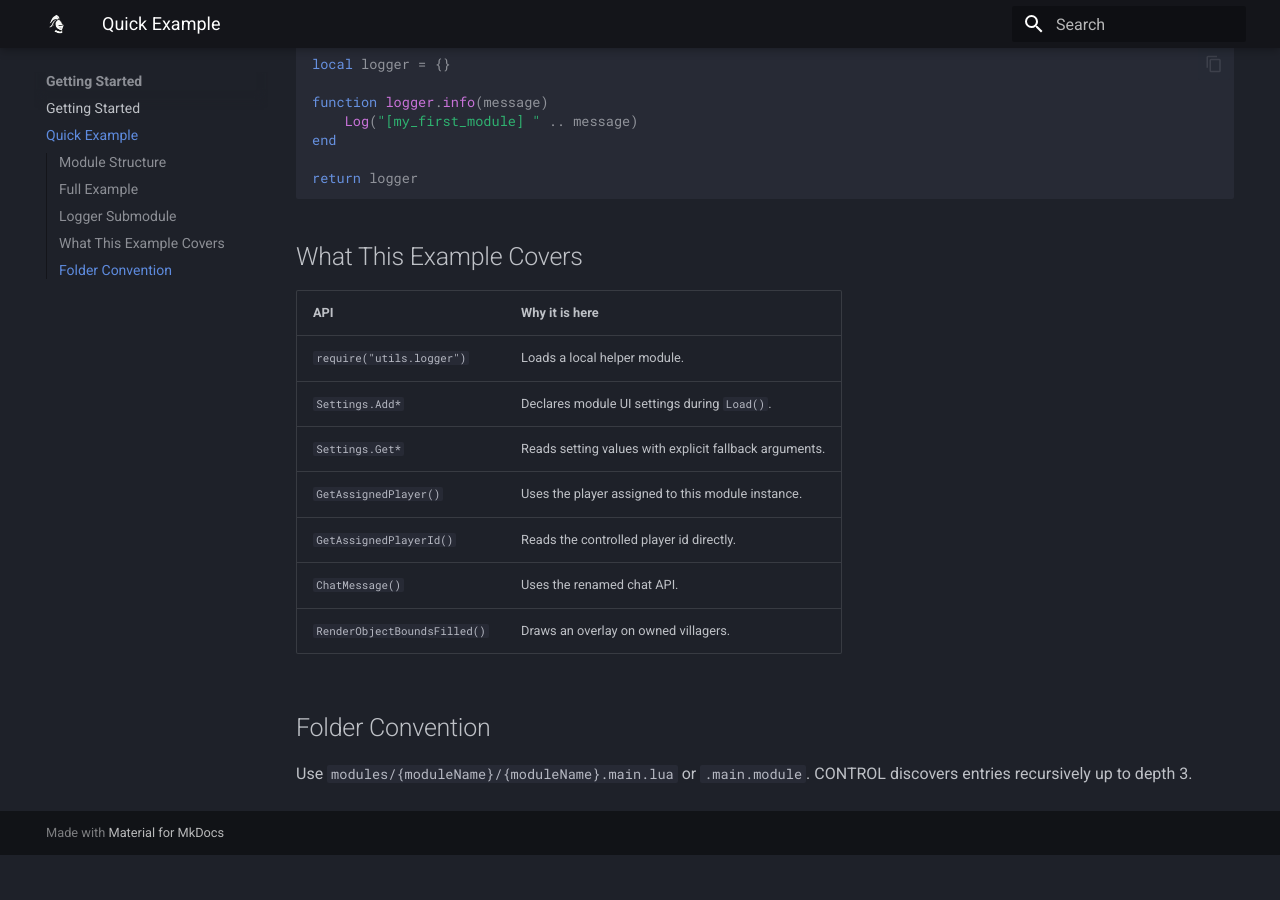
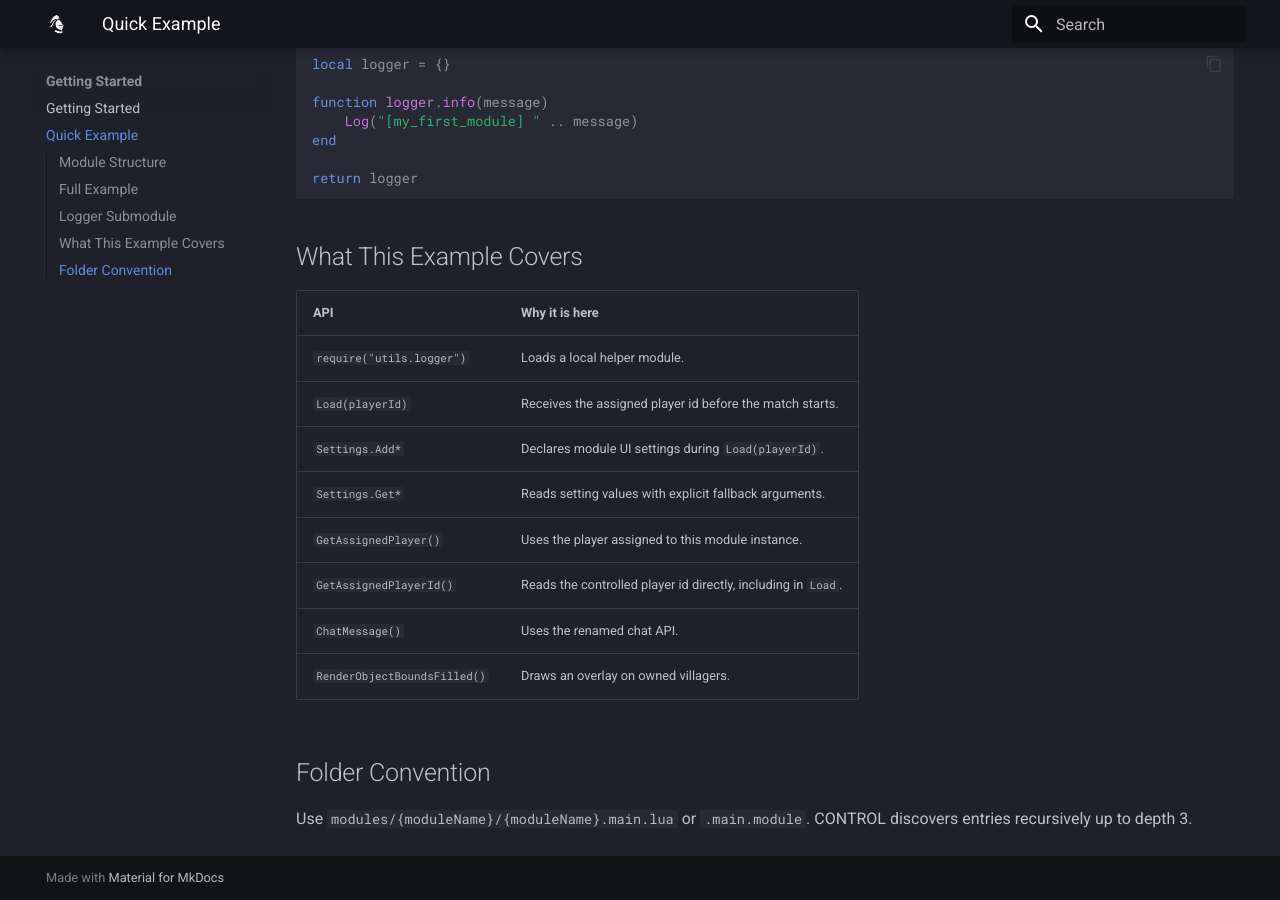
Before and after one commit to aoe2control/aoe2control.github.io, an MkDocs documentation site: the page built from docs/quick-example.md, in a window 1280 px wide and 900 px high, scrolled down 1501 px. Built offline with MkDocs 1.6.1 and Material for MkDocs 9.7.7, drawn with Linux system fonts in a browser that asks for light colours; before the commit the page ends 2356 px from its top, so only the background shows below that; some of the changed text lies outside the part shown.

Commit message:
Update for Hotfix 0.6.6

````diff
--- a/docs/quick-example.md
+++ b/docs/quick-example.md
@@ -17,13 +17,13 @@ modules/
 ```lua
 local logger = require("utils.logger")
 
-function Load()
+function Load(playerId)
     Settings.AddBool("Highlight Villagers", true)
     Settings.AddColor("Villager Color", Color(0, 255, 0, 90))
     Settings.AddKeybind("Fast Speed Key", Key.Add)
     Settings.AddTooltip("Fast Speed Key", "Hold to temporarily increase game speed.")
 
-    logger.info("Load complete")
+    logger.info("Load complete for player " .. tostring(playerId))
 end
 
 function Init()
@@ -79,10 +79,11 @@ return logger
 | API | Why it is here |
 |-----|----------------|
 | `require("utils.logger")` | Loads a local helper module. |
-| `Settings.Add*` | Declares module UI settings during `Load()`. |
+| `Load(playerId)` | Receives the assigned player id before the match starts. |
+| `Settings.Add*` | Declares module UI settings during `Load(playerId)`. |
 | `Settings.Get*` | Reads setting values with explicit fallback arguments. |
 | `GetAssignedPlayer()` | Uses the player assigned to this module instance. |
-| `GetAssignedPlayerId()` | Reads the controlled player id directly. |
+| `GetAssignedPlayerId()` | Reads the controlled player id directly, including in `Load`. |
 | `ChatMessage()` | Uses the renamed chat API. |
 | `RenderObjectBoundsFilled()` | Draws an overlay on owned villagers. |
 
````
Also changed, not shown: docs/facts.md (+4 -3 lines), docs/getting-started.md (+2 -1 lines), docs/ipc-api.md (+6 -4 lines), docs/lifecycle.md (+6 -2 lines), docs/settings-api.md (+3 -2 lines), site/facts/index.html, site/getting-started/index.html, site/ipc-api/index.html, site/lifecycle/index.html, site/quick-example/index.html, site/search/search_index.json, site/settings-api/index.html, 2 other files.
